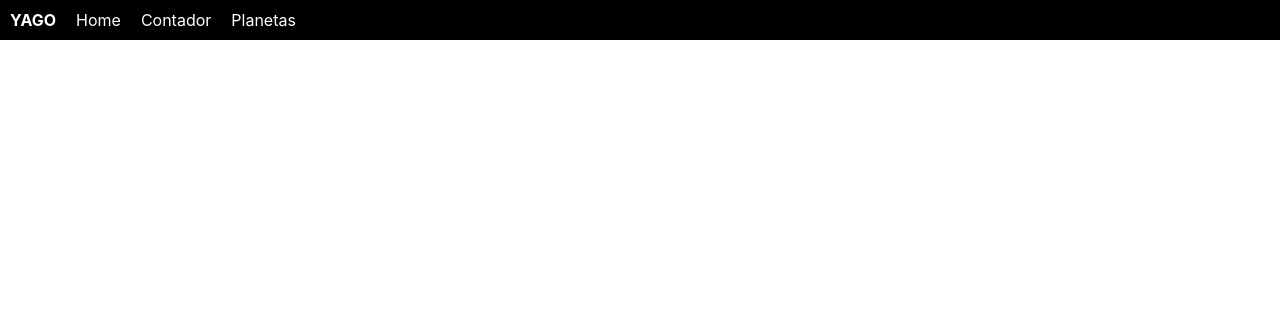
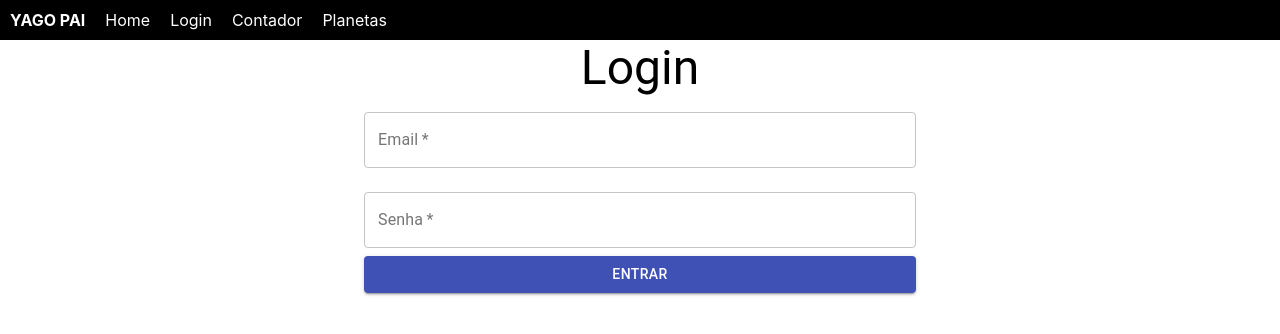
Before and after one commit to yagoserpa/tcc-gustavo-yago, a React (Create React App) app in the folder frontend/: page /login in a window 1280 px wide. Shown: the top 334 px of the page. Built offline with nearby package versions, Linux system fonts and the light colour scheme.

Commit message:
Separated header from app.js and added simple login form using material ui

```diff
--- a/frontend/src/App.js
+++ b/frontend/src/App.js
@@ -1,4 +1,6 @@
-import { BrowserRouter as Router, Switch, Route, Link } from "react-router-dom";
+import { BrowserRouter as Router, Switch, Route } from "react-router-dom";
+import Cabecalho from "./components/Cabecalho";
+import LoginPage from "./pages/LoginPage";
 import Contador from "./components/Contador";
 import Planetas from "./components/Planetas";
 
@@ -6,21 +8,13 @@ function App() {
   return (
     <Router>
       <div id="pagina">
-        <nav>
-          <div className="logo">YAGO</div>
-          <div>
-            <Link to="/">Home</Link>
-          </div>
-          <div>
-            <Link to="/contador">Contador</Link>
-          </div>
-          <div>
-            <Link to="/planetas">Planetas</Link>
-          </div>
-        </nav>
+        <Cabecalho />
         <Switch>
-          <Route path="/" exact>
+          <Route exact path="/">
             Home
+          </Route>
+          <Route path="/login">
+            <LoginPage />
           </Route>
           <Route path="/contador">
             <Contador />
--- /dev/null
+++ b/frontend/src/components/Cabecalho.jsx
@@ -0,0 +1,24 @@
+import React from "react";
+import { Link } from "react-router-dom";
+
+function Cabecalho() {
+  return (
+    <nav>
+      <div className="logo">YAGO PAI</div>
+      <div>
+        <Link to="/">Home</Link>
+      </div>
+      <div>
+        <Link to="/login">Login</Link>
+      </div>
+      <div>
+        <Link to="/contador">Contador</Link>
+      </div>
+      <div>
+        <Link to="/planetas">Planetas</Link>
+      </div>
+    </nav>
+  );
+}
+
+export default Cabecalho;
--- /dev/null
+++ b/frontend/src/components/FormularioLogin.jsx
@@ -0,0 +1,50 @@
+import React from "react";
+import { useState } from "react";
+import { TextField, Button } from "@material-ui/core";
+
+function FormularioLogin() {
+  const [email, setEmail] = useState("");
+  const [senha, setSenha] = useState("");
+
+  return (
+    <form
+      onSubmit={(event) => {
+        event.preventDefault();
+      }}
+    >
+      <TextField
+        id="email"
+        name="email"
+        label="Email"
+        type="email"
+        variant="outlined"
+        margin="normal"
+        value={email}
+        onChange={(event) => {
+          setEmail(event.target.value);
+        }}
+        required
+        fullWidth
+      />
+      <TextField
+        id="senha"
+        name="senha"
+        label="Senha"
+        type="password"
+        variant="outlined"
+        margin="normal"
+        value={senha}
+        onChange={(event) => {
+          setSenha(event.target.value);
+        }}
+        required
+        fullWidth
+      />
+      <Button variant="contained" color="primary" type="submit" fullWidth>
+        Entrar
+      </Button>
+    </form>
+  );
+}
+
+export default FormularioLogin;
--- /dev/null
+++ b/frontend/src/pages/LoginPage.jsx
@@ -0,0 +1,16 @@
+import React from "react";
+import { Container, Typography } from "@material-ui/core";
+import FormularioLogin from "../components/FormularioLogin";
+
+function LoginPage() {
+  return (
+    <Container component="article" maxWidth="sm">
+      <Typography variant="h3" component="h1" align="center">
+        Login
+      </Typography>
+      <FormularioLogin />
+    </Container>
+  );
+}
+
+export default LoginPage;
```
